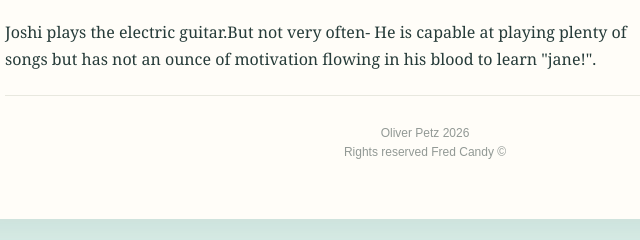
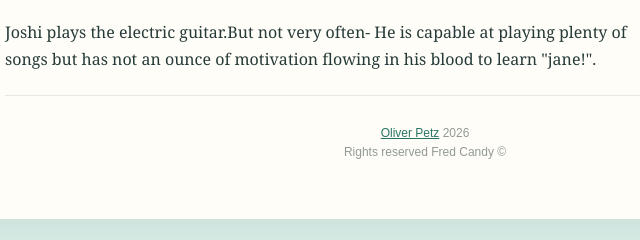
Before and after one commit to Dizzydave54/Fredcandy-site, a plain HTML site: page joshiburton.html in a window 1280 px wide. Shown: the part 1080-1320 px from the top of the page, 339-979 px from the left. Drawn offline with Linux system fonts and the light colour scheme.

Commit message:
Revise footer and correct HTML structure
Updated footer to include a link to Oliver Petz's page.

```diff
--- a/joshiburton.html
+++ b/joshiburton.html
@@ -54,7 +54,7 @@
             </article>
 
                     <footer>
-            <p>Oliver Petz 2026</p>
+              <p><a href="oliverpetz.html">Oliver Petz</a> 2026</p>
             <p>Rights reserved Fred Candy ©</p>
       </footer>
         </main>
```
